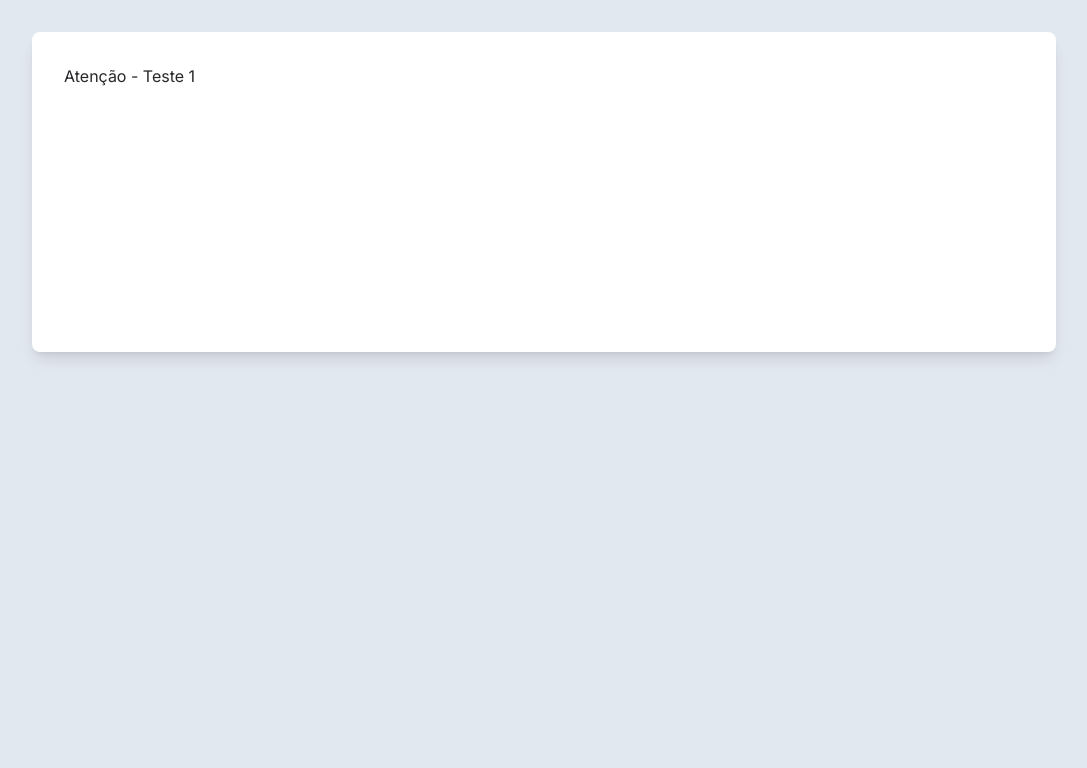
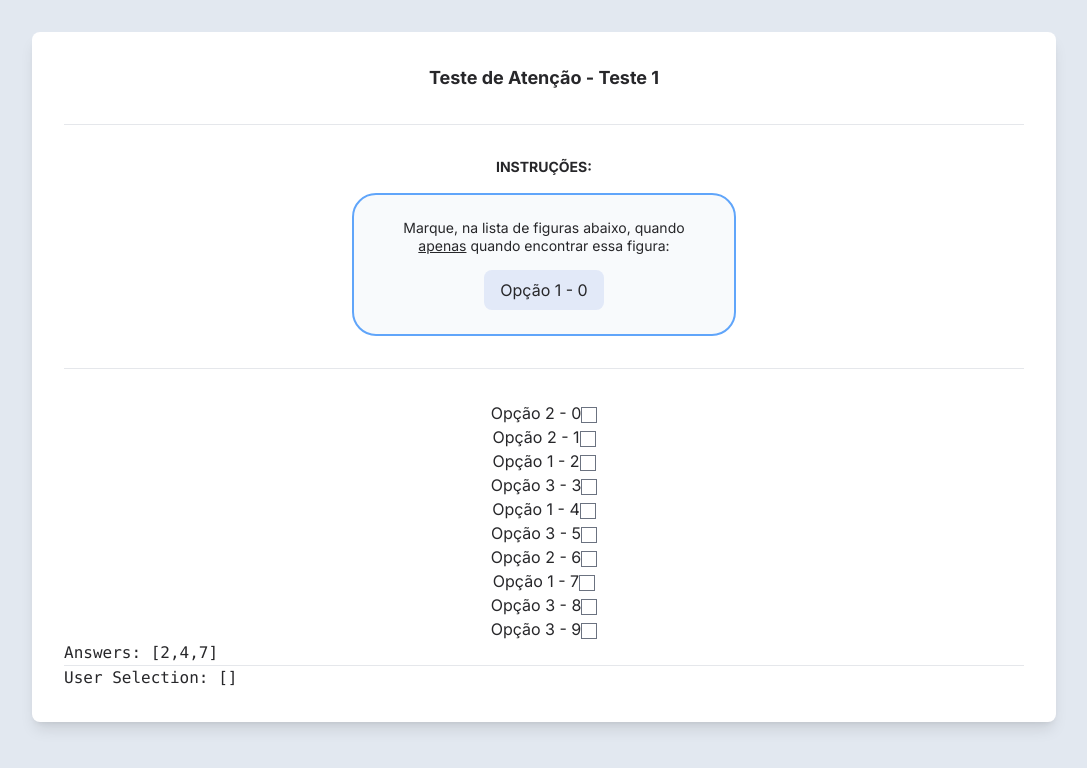
Before and after one commit to santhoo/detran-quiz, a Next.js app: page /attention/1 in a window 1280 px wide. Shown: the top 768 px of the page, without its empty margins (96-1183 px from the left). Built offline with nearby package versions, Linux system fonts and the light colour scheme.

Commit message:
Mount Questions. Get answers

```diff
--- a/src/app/attention/1/page.tsx
+++ b/src/app/attention/1/page.tsx
@@ -1,7 +1,130 @@
+'use client'
+
+import { useEffect, useState } from 'react'
+
+function randomIndex(array: Array) {
+	return Math.floor(Math.random() * array.length) as number
+}
+
 export default function Attention1() {
+	const [userSelection, setUserSelection] = useState([])
+	let answersIndex: number[] = []
+
+	const options = ['Opção 1', 'Opção 2', 'Opção 3']
+
+	const [toSearch, setToSearch] = useState({
+		option: 'Aguarde...',
+		index: 0,
+	})
+
+	const [questions, setQuestions] = useState([])
+
+	useEffect(() => {
+		// Set Option to Search
+		const randomOption = randomIndex(options)
+		setToSearch({
+			option: options[randomOption],
+			index: randomOption,
+		})
+
+		// Set Questions Map
+		setQuestions(
+			Array(10)
+				.fill()
+				.map(() => randomIndex(options))
+		)
+	}, [])
+
+	// Get Selected Item Index
+	function selectedItemIndex(value: number, array: Array) {
+		const index = array.findIndex((selectValue) => selectValue === value)
+
+		if (index === -1) {
+			return false
+		} else {
+			return index
+		}
+	}
+
+	function isSelected(index: number) {
+		if (selectedItemIndex(index, userSelection) !== false) {
+			return true
+		} else {
+			return false
+		}
+	}
+
+	const handleOnChange = (position: number) => {
+		const itemIndex = selectedItemIndex(position, userSelection)
+
+		if (itemIndex === false) {
+			setUserSelection((userSelection) => [...userSelection, position])
+		} else {
+			const slicedArr = [
+				...userSelection.slice(0, itemIndex),
+				...userSelection.slice(itemIndex + 1),
+			]
+			setUserSelection(slicedArr)
+		}
+	}
+
 	return (
 		<div>
-			<h1>Atenção - Teste 1</h1>
+			<h1 className="text-center font-bold text-lg">
+				Teste de Atenção - Teste 1
+			</h1>
+
+			<hr className="my-8" />
+
+			<div className="text-center">
+				<h2 className="mb-4 font-bold text-sm uppercase">Instruções:</h2>
+
+				<div className="w-96 mx-auto p-6 border-2 text-center bg-slate-50 border-blue-400 rounded-3xl">
+					<p className="text-sm leading-tight mb-4">
+						Marque, na lista de figuras abaixo, quando <u>apenas</u> quando
+						encontrar essa figura:
+					</p>
+
+					<div className="inline-flex py-2 px-4 bg-blue-700/10 rounded-lg">
+						{toSearch.option} - {toSearch.index}
+					</div>
+				</div>
+			</div>
+
+			<hr className="my-8" />
+
+			<div className="text-center">
+				{questions.length && (
+					<ul>
+						{questions.map((question, index) => {
+							// Store Position of Correct Answers
+							if (question === toSearch.index) {
+								answersIndex.push(index)
+							}
+
+							return (
+								<li key={index}>
+									<label htmlFor={`checkbox-${index}`}>
+										{options[question]} - {index}
+										<input
+											type="checkbox"
+											id={`checkbox-${index}`}
+											name={`checkbox-${index}`}
+											value={options[question]}
+											checked={isSelected(index) !== false && true}
+											onChange={() => handleOnChange(index)}
+										/>
+									</label>
+								</li>
+							)
+						})}
+					</ul>
+				)}
+			</div>
+
+			<pre>Answers: {JSON.stringify(answersIndex)}</pre>
+			<hr />
+			<pre>User Selection: {JSON.stringify(userSelection)}</pre>
 		</div>
 	)
 }
```
